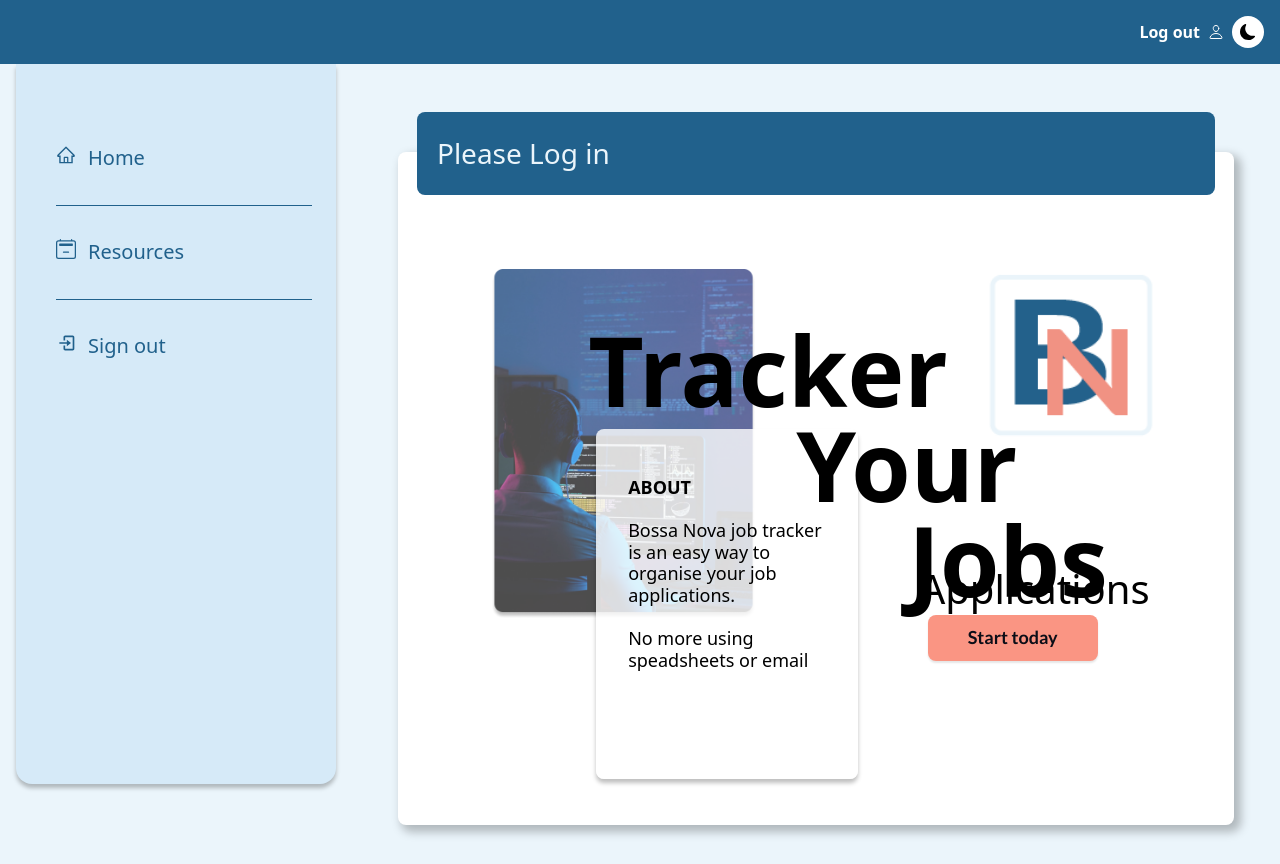
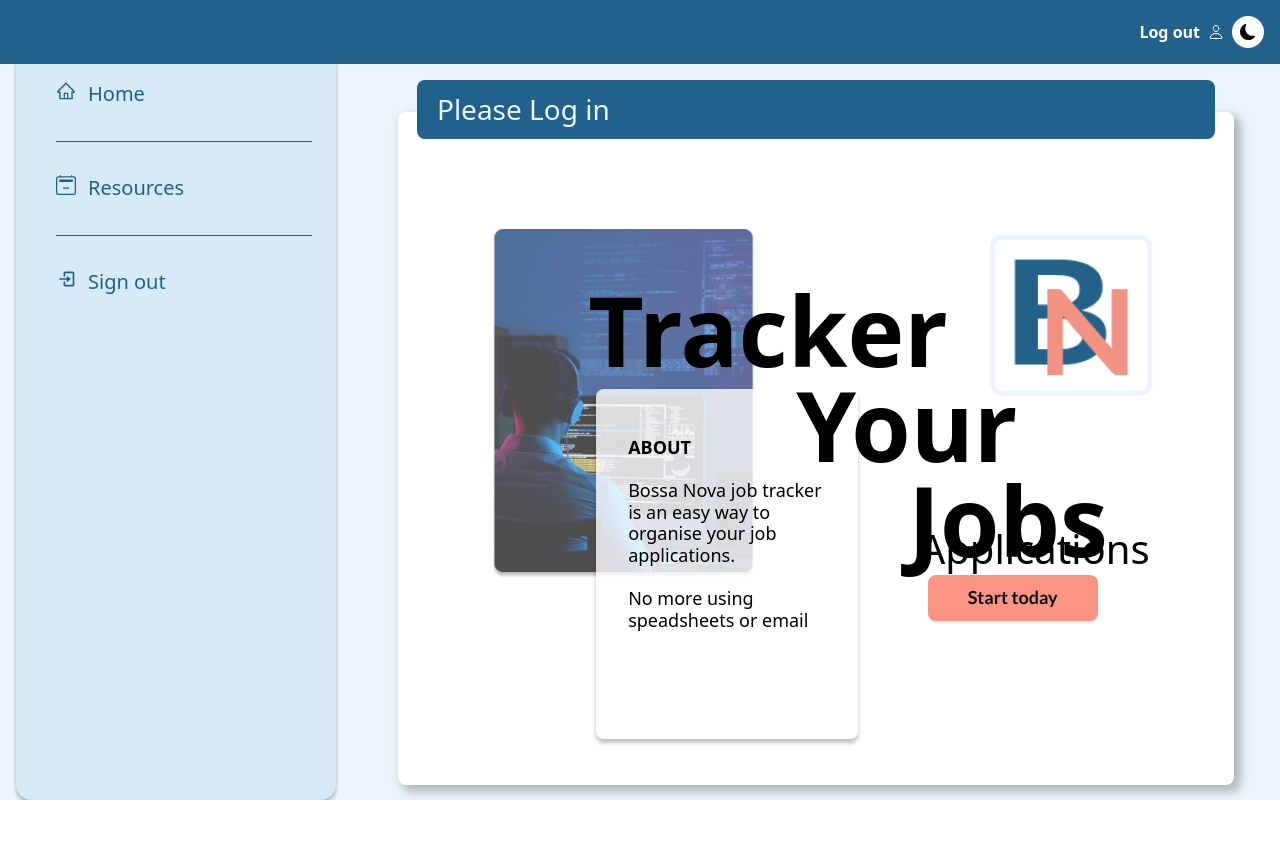
Before and after one commit to SchoolOfCode/final-project-repo-bossa-nova, a React (Create React App) app: page / in a window 1280 px wide. After the commit the page ends 800 px from the top, so only its background shows below. Built offline with nearby package versions, Linux system fonts and the light colour scheme; a web font is replaced by a local one.

Commit message:
fixed header and adjusted hero container spacing

```diff
--- a/src/Components/LayoutComponents/Header/index.js
+++ b/src/Components/LayoutComponents/Header/index.js
@@ -6,7 +6,7 @@ import Toggle from "../../DarkMode/toggle";
 
 function Header() {
   return (
-    <nav className="bg-mainBlue dark:bg-darkMainBlack p-4">
+    <nav className="bg-mainBlue dark:bg-darkMainBlack p-4 fixed left-0 right-0 z-50">
       <div className="flex space-b justify-end items-center">
         <LogoutButton className="text-white font-bold mx-2" text="Log out" />
         <IoPersonOutline className="text-white mr-2 " />
--- a/src/Components/LayoutComponents/HeroContainer/index.js
+++ b/src/Components/LayoutComponents/HeroContainer/index.js
@@ -10,10 +10,10 @@ export default function HeroContainer({ children, title }) {
 
   return (
     <div className="relative flex justify-center">
-      <div className="absolute  z-10   bg-mainBlue text-blueWhite dark:bg-darkMainBlack text-mobileHeroHeading md:text-desktopHeroHeading p-5 mt-12 w-[82%] md:w-[86%] rounded-lg">
+      <div className="absolute  z-10   bg-mainBlue text-blueWhite dark:bg-darkMainBlack text-mobileHeroHeading md:text-desktopHeroHeading py-2 px-5 mt-20 w-[82vw] md:w-[86%] rounded-lg">
         {title}
       </div>
-      <main className="absolute mt-20 md:mt-[5.5rem] bg-white shadow-lg dark:bg-darkContHero rounded-lg p-5 pt-12 md:pt-16 mb-4 w-[87%] md:w-[90%] text-mobileBody md:text-desktopMain">
+      <main className="absolute mt-24 md:mt-28 bg-white shadow-lg dark:bg-darkContHero rounded-lg p-5 pt-8 md:pt-16 mb-4 w-[87vw] md:w-[90%] text-mobileBody md:text-desktopMain">
         {children}
       </main>
     </div>
--- a/src/Components/LayoutComponents/Sidebar/index.js
+++ b/src/Components/LayoutComponents/Sidebar/index.js
@@ -35,7 +35,7 @@ function Sidebar() {
 
       {/* mobile sidebar */}
       <div
-        className={`flex flex-col flex-grow w-[70vw] sm:w-[60vw] h-[90vh] rounded-b-xl bg-lightBlue dark:bg-darkIcon p-6 pl-10 fixed ease-in-out duration-300 md:hidden z-30
+        className={`flex flex-col flex-grow w-[70vw] sm:w-[60vw] h-[100vh] rounded-b-xl bg-lightBlue dark:bg-darkIcon p-6 pl-10 fixed ease-in-out duration-300 md:hidden z-30
         text-mainBlue border-mainBlue dark:text-white dark:border-white text-mobileSidebar ${
           showSidebar ? "-translate-x-0 " : "-translate-x-full"
         }`}
@@ -71,7 +71,7 @@ function Sidebar() {
 
       {/* desktop sidebar */}
 
-      <div className="hidden md:flex md:flex-col md:flex-grow w-[25vw] shadow-sm rounded-b-2xl bg-lightBlue dark:bg-darkIcon px-6 pl-10 text-mainBlue text-desktopSidebar border-mainBlue dark:text-white dark:border-white ml-4 mr-4 mb-4 h-[90vh]">
+      <div className="hidden md:flex md:flex-col md:flex-grow w-[25vw] shadow-sm rounded-b-2xl bg-lightBlue dark:bg-darkIcon px-6 pl-10 text-mainBlue text-desktopSidebar border-mainBlue dark:text-white dark:border-white ml-4 mr-4 mb-4 h-[100vh]">
         <nav className="flex flex-col gap-8 pt-20">
           <button className="flex space-x-3 items-baseline hover:text-coral dark:hover:text-darkCancel">
             <AiOutlineHome />
--- a/src/Pages/AddNew/index.js
+++ b/src/Pages/AddNew/index.js
@@ -110,7 +110,7 @@ export default function AddNew() {
           </main> */}
           {/* <Profile />
           <LogoutButton /> */}
-          <form className="flex flex-col md:px-24 lg:px-32  space-y-2 md:space-y-3">
+          <form className="flex flex-col md:px-24 lg:px-32">
             <Input
               labelText={"Job Title"}
               type={"text"}
```
